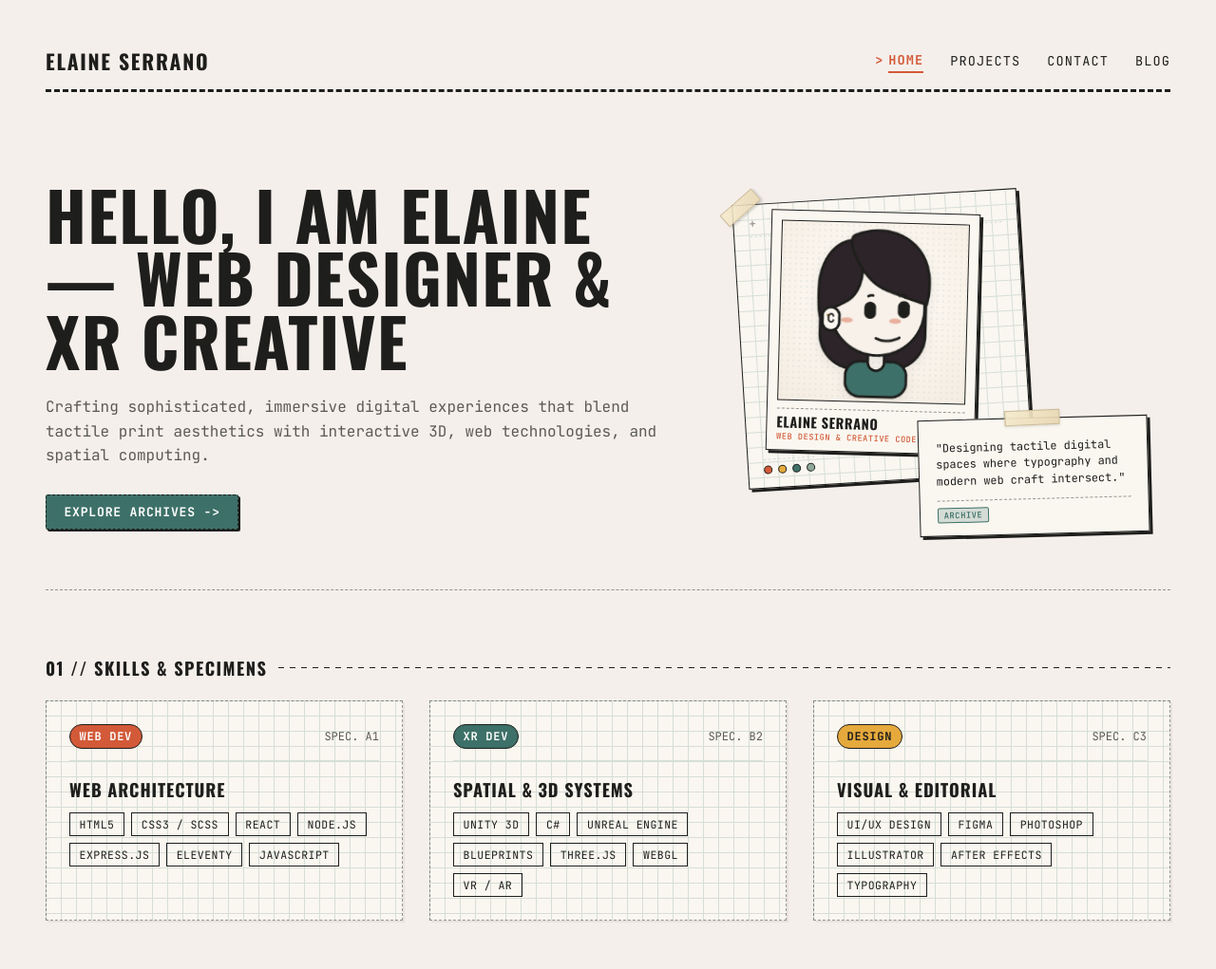
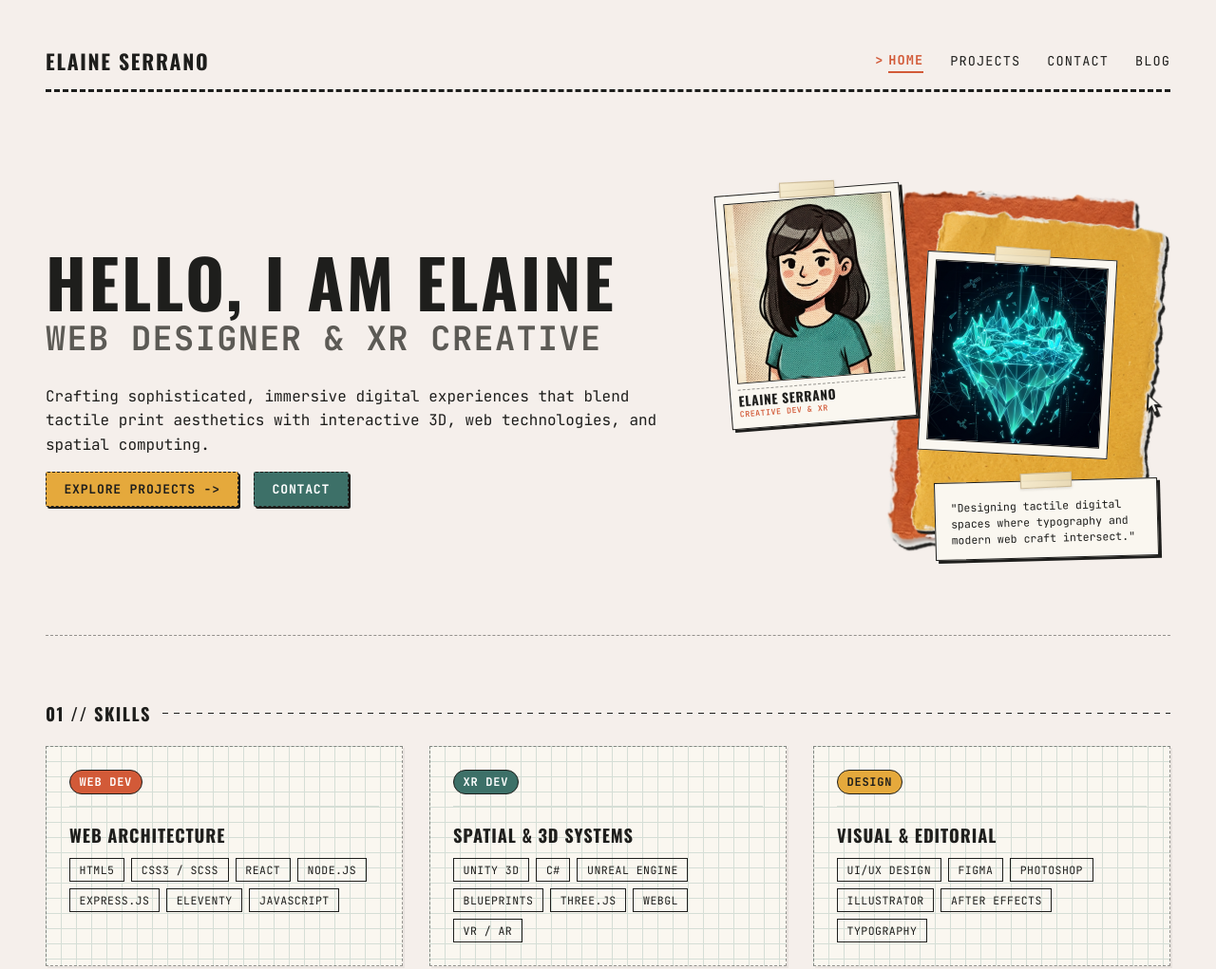
Before and after one commit to elaine2700/Portfolio, an Eleventy site: page src/index.njk in a window 1280 px wide. Shown: the top 1021 px of the page at 95% size. Built offline with nearby package versions, Linux system fonts and the light colour scheme; Eleventy itself is replaced by a stand-in of ours; files that its build step writes are made by us from their sources; a web font is replaced by a local one.

Commit message:
feat: redesign home section

```diff
--- a/src/assets/css/home.css
+++ b/src/assets/css/home.css
@@ -24,18 +24,21 @@
 .hero-title {
     font-size: clamp(3rem, 5.5vw, 4.75rem);
     line-height: 0.95;
-    margin-bottom: 1.5rem;
+    margin-bottom: 0.5rem;
     color: var(--color-ink-primary);
     font-weight: 700;
-    letter-spacing: 0.02em;
 }
 
 .hero-subtitle {
     font-family: var(--font-family-mono);
-    font-size: 1rem;
-    line-height: 1.6;
+    font-size: 2.2rem;
     color: var(--color-ink-muted);
     margin-bottom: 1.75rem;
+}
+
+.hero-paragraph {
+    font-family: var(--font-family-mono);
+    font-size: 1rem;
 }
 
 .hero-cta-group {
@@ -44,10 +47,10 @@
     flex-wrap: wrap;
 }
 
-/* HERO TACTILE COLLAGE */
+/* HERO TACTILE COLLAGE (Proposal 3: Digital Collage) */
 .hero-collage-side {
     position: relative;
-    min-height: 410px;
+    min-height: 460px;
     padding: 1rem 0;
     display: flex;
     align-items: center;
@@ -57,238 +60,157 @@
 .collage-container {
     position: relative;
     width: 100%;
-    max-width: 440px;
-    height: 380px;
+    max-width: 480px;
+    height: 420px;
 }
 
-/* Layer 1: Technical Drafting Graph Paper Sheet */
-.collage-graph-sheet {
+/* Layer 1: Realistic Torn Paper Assets (Terracotta Rust & Golden Ochre) */
+.collage-torn-paper {
     position: absolute;
-    top: 22px;
-    left: 8px;
-    width: 300px;
-    height: 300px;
-    border: 1.5px solid var(--color-ink-primary);
-    box-shadow: var(--shadow-retro);
-    transform: rotate(-3.5deg);
-    z-index: 1;
-    padding: 0.85rem 1rem;
-    box-sizing: border-box;
-    display: flex;
-    flex-direction: column;
-    justify-content: space-between;
-    transition: transform 0.25s ease;
+    display: block;
+    user-select: none;
+    pointer-events: none;
+    filter: drop-shadow(3px 3px 0 var(--color-ink-primary));
 }
 
-.collage-graph-sheet:hover {
-    transform: rotate(-2deg) translateY(-2px);
+.collage-torn-paper.paper-rust {
+    top: 12px;
+    right: 22px;
+    width: 285px;
+    height: auto;
+    max-height: 380px;
+    object-fit: contain;
+    transform: rotate(2deg);
+    z-index: 1;
 }
 
-.graph-sheet-header {
-    display: flex;
-    justify-content: space-between;
-    align-items: center;
-    border-bottom: 1px dashed var(--color-grid-lines);
-    padding-bottom: 0.4rem;
+.collage-torn-paper.paper-ochre {
+    top: 38px;
+    right: 8px;
+    width: 255px;
+    height: auto;
+    max-height: 350px;
+    object-fit: contain;
+    transform: rotate(5.5deg);
+    z-index: 1;
 }
 
-.graph-sheet-tag {
-    font-family: var(--font-family-mono);
-    font-size: 0.65rem;
-    letter-spacing: 0.1em;
-    color: var(--color-ink-muted);
-    font-weight: 500;
+/* Layer 2: Centerpiece Artwork Plate (Glowing Spatial Wireframe Floating Island) */
+.collage-artwork-plate {
+    position: absolute;
+    top: 80px;
+    right: 60px;
+    width: 200px;
+    transform: rotate(3deg);
+    z-index: 2;
+    transition: transform 0.25s ease, box-shadow 0.25s ease;
 }
 
-.graph-sheet-crosshair {
-    font-family: var(--font-family-mono);
-    font-size: 0.8rem;
-    color: var(--color-ink-faint);
-    line-height: 1;
+.collage-polaroid {
+    background-color: #FAF7F0;
+    border: 1.5px solid var(--color-ink-primary);
+    padding: 8px 8px 10px 8px;
 }
 
-.graph-sheet-swatches {
-    display: flex;
-    gap: 6px;
-    align-items: center;
-    padding-top: 0.4rem;
-    border-top: 1px dashed var(--color-grid-lines);
-    width: fit-content;
-}
-
-.swatch-dot {
-    width: 9px;
-    height: 9px;
-    border-radius: 50%;
-    border: 1px solid var(--color-ink-primary);
-    display: inline-block;
-}
-
-.swatch-terracotta { background-color: var(--color-primary); }
-.swatch-ochre { background-color: var(--color-accent-gold); }
-.swatch-teal { background-color: var(--color-accent-teal); }
-.swatch-sage { background-color: var(--color-accent-sage); }
-
-/* Layer 2: Vintage Postage Stamp */
-.collage-postage-stamp {
-    position: absolute;
-    top: 10px;
-    right: 24px;
-    width: 78px;
-    height: 94px;
-    background-color: #FAF7F0;
-    border: 2px dashed #C48E75;
-    box-shadow: 2px 2px 5px rgba(30, 30, 28, 0.15);
-    transform: rotate(6.5deg);
-    z-index: 4;
-    display: flex;
-    flex-direction: column;
-    align-items: center;
-    justify-content: space-between;
-    padding: 6px 5px;
-    box-sizing: border-box;
-    transition: transform 0.25s ease;
-}
-
-.collage-postage-stamp:hover {
-    transform: rotate(3deg) scale(1.04);
-}
-
-.collage-postage-stamp .stamp-inner {
-    border: 1px solid var(--color-primary);
-    width: 100%;
-    height: 60px;
-    background-color: var(--color-primary-light);
-    display: flex;
-    flex-direction: column;
-    align-items: center;
-    justify-content: center;
-    color: var(--color-primary);
-    box-sizing: border-box;
-}
-
-.stamp-top-text,
-.stamp-bottom-text {
-    font-family: var(--font-family-mono);
-    font-size: 0.5rem;
-    letter-spacing: 0.1em;
-    font-weight: 600;
-    line-height: 1;
-}
-
-.stamp-value {
-    font-family: var(--font-family-display);
-    font-size: 1.55rem;
-    line-height: 1;
-    font-weight: 700;
-    margin: 2px 0;
-}
-
-.collage-postage-stamp .stamp-waves {
-    width: 100%;
-    height: 14px;
-    background: repeating-radial-gradient(circle at 0 0, transparent 0, transparent 4px, var(--color-ink-faint) 4px, var(--color-ink-faint) 5px);
-    opacity: 0.65;
-}
-
-/* Layer 3: Minimal Retro Vector Avatar Specimen Card */
-.collage-portrait-card {
-    position: absolute;
-    top: 38px;
-    left: 38px;
-    width: 220px;
-    background-color: var(--color-surface-card);
-    border: 1.5px solid var(--color-ink-primary);
-    box-shadow: var(--shadow-retro);
-    padding: 10px 10px 8px 10px;
-    box-sizing: border-box;
-    transform: rotate(1.5deg);
-    z-index: 3;
-    transition: transform 0.2s ease, box-shadow 0.2s ease;
-}
-
-.collage-portrait-card:hover {
+.collage-polaroid:hover {
     transform: rotate(0deg) translate(-2px, -2px);
     box-shadow: var(--shadow-retro-hover);
 }
 
-.portrait-art-window {
-    position: relative;
+/* Layer 3: Polaroid Avatar Card with Vintage Newspaper Halftone Overlay (Upper-Left) */
+.collage-polaroid-card {
+    position: absolute;
+    top: 10px;
+    left: 10px;
+    width: 195px;
+    box-shadow: var(--shadow-retro);
+
+    box-sizing: border-box;
+    transform: rotate(-4.5deg);
+    z-index: 4;
+    transition: transform 0.25s ease, box-shadow 0.25s ease;
+}
+
+/* Top tape strip*/
+.tape-strip {
+    position: absolute;
+    background: linear-gradient(135deg,
+            rgba(246, 235, 206, 0.95) 0%,
+            rgba(230, 214, 175, 0.9) 100%);
+    border: 0.5px solid var(--color-tape-border);
+    box-shadow: 0 1px 3px rgba(30, 30, 28, 0.15);
+    z-index: 10;
+}
+
+.tape-polaroid-top {
+    top: -9px;
+    left: 50%;
+    transform: translateX(-50%) rotate(1.5deg);
+    width: 58px;
+    height: 16px;
+}
+
+.polaroid-photo-frame {
     width: 100%;
     height: 190px;
-    background: radial-gradient(circle at 50% 40%, #FFFDF8 0%, #F5ECE1 100%);
     border: 1px solid var(--color-ink-primary);
     overflow: hidden;
-    display: flex;
-    align-items: flex-end;
-    justify-content: center;
+    background-color: #E8E2D5;
 }
 
-.portrait-avatar-img {
-    width: 90%;
-    height: auto;
-    max-height: 185px;
-    object-fit: contain;
+.polaroid-img {
+    width: 100%;
+    height: 100%;
+    object-fit: cover;
     display: block;
-    margin: 0 auto;
-    filter: drop-shadow(0 4px 6px rgba(30, 30, 28, 0.08));
     transition: transform 0.25s ease;
 }
 
-.collage-portrait-card:hover .portrait-avatar-img {
-    transform: translateY(-2px) scale(1.02);
+.collage-polaroid-card:hover .polaroid-avatar-img {
+    transform: scale(1.03);
 }
 
-.portrait-halftone-overlay {
-    position: absolute;
-    inset: 0;
-    background-image: radial-gradient(var(--color-grid-lines) 1px, transparent 1px);
-    background-size: 6px 6px;
-    opacity: 0.45;
-    pointer-events: none;
-}
-
-.portrait-caption {
-    margin-top: 8px;
-    padding-top: 6px;
+.polaroid-caption {
+    margin-top: 6px;
+    padding-top: 4px;
     border-top: 1px dashed var(--color-border-dashed);
     display: flex;
     flex-direction: column;
     gap: 1px;
 }
 
-.portrait-name {
+.polaroid-name {
     font-family: var(--font-family-display);
-    font-size: 0.9rem;
+    font-size: 0.85rem;
     line-height: 1.1;
-    letter-spacing: 0.04em;
+    letter-spacing: 0.05em;
     color: var(--color-ink-primary);
     font-weight: 700;
 }
 
-.portrait-role {
+.polaroid-role {
     font-family: var(--font-family-mono);
-    font-size: 0.54rem;
+    font-size: 0.52rem;
     letter-spacing: 0.06em;
     color: var(--color-primary);
     text-transform: uppercase;
-    font-weight: 500;
+    font-weight: 600;
 }
 
-/* Layer 4: Taped Typewriter Note Card */
+/* Layer 4: Taped Typewriter Note Card (Lower-Right) */
 .collage-note-card {
     position: absolute;
-    bottom: 2px;
-    right: 2px;
-    width: 242px;
+    bottom: 20px;
+    right: 12px;
+    width: 235px;
     background-color: var(--color-surface-card);
     border: 1.5px solid var(--color-ink-primary);
-    padding: 1.05rem 1.1rem 0.8rem 1.1rem;
+    padding: 0.95rem 1rem 0.75rem 1rem;
     box-sizing: border-box;
     box-shadow: var(--shadow-retro);
     transform: rotate(-1.5deg);
     z-index: 5;
-    transition: transform 0.2s ease, box-shadow 0.2s ease;
+    transition: transform 0.25s ease, box-shadow 0.25s ease;
 }
 
 .collage-note-card:hover {
@@ -296,56 +218,52 @@
     box-shadow: var(--shadow-retro-hover);
 }
 
-.collage-note-tape {
-    position: absolute;
+.tape-note-top {
     top: -9px;
     left: 50%;
     transform: translateX(-50%) rotate(-1deg);
-    width: 58px;
+    width: 54px;
     height: 16px;
-    background: linear-gradient(
-        135deg,
-        rgba(246, 235, 206, 0.95) 0%,
-        rgba(230, 214, 175, 0.9) 100%
-    );
-    border: 0.5px solid var(--color-tape-border);
-    box-shadow: 0 1px 3px rgba(30, 30, 28, 0.15);
 }
 
 .note-quote {
     font-family: var(--font-family-mono);
-    font-size: 0.74rem;
-    line-height: 1.48;
+    font-size: 0.72rem;
+    line-height: 1.45;
     color: var(--color-ink-primary);
-    margin: 0.25rem 0 0 0;
+    margin: 0.2rem 0 0 0;
 }
 
 .note-footer {
     display: flex;
     justify-content: space-between;
     align-items: center;
-    margin-top: 0.65rem;
-    padding-top: 0.45rem;
+    margin-top: 0.6rem;
+    padding-top: 0.4rem;
     border-top: 1px dashed var(--color-border-dashed);
 }
 
-.note-ref {
-    font-family: var(--font-family-mono);
-    font-size: 0.62rem;
-    color: var(--color-ink-muted);
-    letter-spacing: 0.05em;
+/* Layer 5: Retro 8-bit Pixel Cursor */
+.collage-pixel-cursor {
+    position: absolute;
+    right: 0px;
+    top: 55%;
+    z-index: 6;
+    filter: drop-shadow(2px 2px 0 var(--color-ink-primary));
+    pointer-events: none;
+    animation: floatCursor 3.5s ease-in-out infinite;
 }
 
-.note-stamp-pill {
-    font-family: var(--font-family-mono);
-    font-size: 0.55rem;
-    font-weight: 600;
-    padding: 1px 6px;
-    background-color: var(--color-accent-teal-translucent);
-    color: var(--color-accent-teal);
-    border: 1px solid var(--color-accent-teal);
-    border-radius: 2px;
-    letter-spacing: 0.06em;
+@keyframes floatCursor {
+
+    0%,
+    100% {
+        transform: translateY(0px) rotate(0deg);
+    }
+
+    50% {
+        transform: translateY(-5px) rotate(3deg);
+    }
 }
 
 /* ==========================================================================
--- a/src/assets/data/blog-graph.json
+++ b/src/assets/data/blog-graph.json
@@ -1,7 +1,7 @@
 {
   "meta": {
     "version": "1.0.0",
-    "generatedAt": "2026-10-16T23:47:01.314Z",
+    "generatedAt": "2026-10-21T17:17:15.691Z",
     "rootPath": "/",
     "totalArticles": 5,
     "totalFolders": 3
--- a/src/index.njk
+++ b/src/index.njk
@@ -5,59 +5,66 @@ cssFiles: ["/assets/css/home.css"]
 ---
 <article class="home__page">
 
-    <!-- HERO SECTION (Tactile Collage & Editorial Boldness) -->
+    <!-- HERO SECTION (Digital Collage & Editorial Boldness) -->
     <header class="home_hero">
         <div class="hero-text-side">
-            <h1 class="hero-title">HELLO, I AM ELAINE — WEB DESIGNER &amp; XR CREATIVE</h1>
-            <p class="hero-subtitle">
+            <h1 class="hero-title">HELLO, I AM ELAINE</h1>
+            <h2 class="hero-subtitle">WEB DESIGNER &amp; XR CREATIVE</h2>
+            <p class="hero-paragraph">
                 Crafting sophisticated, immersive digital experiences that blend tactile print aesthetics with
                 interactive 3D, web technologies, and spatial computing.
             </p>
             <div class="hero-cta-group">
-                <a class="button ticket-btn teal" href="/projects/">EXPLORE ARCHIVES -&gt;</a>
+                <a class="button ticket-btn" href="/projects/">EXPLORE PROJECTS -&gt;</a>
+                <a class="button ticket-btn teal" href="#contact">CONTACT</a>
                 {# Hidden until resume page returns: <a class="button ticket-btn gold" href="/resume/">RESUME DOSSIER</a> #}
             </div>
         </div>
 
         <div class="hero-collage-side" aria-hidden="true">
             <div class="collage-container">
-                <!-- Layer 1: Technical Drafting Graph Paper Sheet with Masking Tape -->
-                <div class="collage-graph-sheet graph-paper">
-                    <div class="corner-tape-strip tape-tl"></div>
-                    <div class="graph-sheet-header">
-                        <span class="graph-sheet-crosshair">+</span>
-                    </div>
-                    <div class="graph-sheet-swatches" aria-hidden="true">
-                        <span class="swatch-dot swatch-terracotta" title="Terracotta"></span>
-                        <span class="swatch-dot swatch-ochre" title="Golden Ochre"></span>
-                        <span class="swatch-dot swatch-teal" title="Vintage Teal"></span>
-                        <span class="swatch-dot swatch-sage" title="Retro Sage"></span>
+                <!-- Layer 1: Realistic Torn Paper Assets (Terracotta Rust & Golden Ochre) -->
+                <img src="/assets/images/torn-paper-orange.png" alt="" class="collage-torn-paper paper-rust" aria-hidden="true" />
+                <img src="/assets/images/torn-paper-yellow.png" alt="" class="collage-torn-paper paper-ochre" aria-hidden="true" />
+
+                <!-- Layer 2: Centerpiece Artwork Plate (Glowing Spatial Wireframe Floating Island in Cyberspace) -->
+                <div class="collage-polaroid collage-artwork-plate">
+                    <div class="tape-strip tape-polaroid-top"></div>
+                    <div class="polaroid-photo-frame">
+                        <img src="/assets/images/wireframe-island-cyberspace.jpg"
+                            alt="Complete 3D wireframe floating island in cyberspace with glowing cyan nodes and spatial XYZ coordinates"
+                            class="polaroid-img" />
                     </div>
                 </div>
 
-                <!-- Layer 3: Minimal Retro Vector Avatar Specimen Card -->
-                <div class="collage-portrait-card">
-                    <div class="portrait-art-window">
-                        <div class="portrait-halftone-overlay"></div>
-                        <img src="/assets/images/elaine-avatar-retro.png"
-                             alt="Elaine Serrano - Minimal Retro Vector Avatar"
-                             class="portrait-avatar-img" />
+                <!-- Layer 3: Polaroid Avatar Card with Vintage Newspaper Halftone Overlay (Upper-Left) -->
+                <div class="collage-polaroid collage-polaroid-card">
+                    <div class="tape-strip tape-polaroid-top"></div>
+                    <div class="polaroid-photo-frame">
+                        <img src="/assets/images/elaine-avatar-newspaper.jpg"
+                             alt="Elaine Serrano - Illustrated Avatar with Newspaper Halftone Effect"
+                             class="polaroid-img" />
                     </div>
-                    <div class="portrait-caption">
-                        <span class="portrait-name">ELAINE SERRANO</span>
-                        <span class="portrait-role">WEB DESIGN &amp; CREATIVE CODE</span>
+                    <div class="polaroid-caption">
+                        <span class="polaroid-name">ELAINE SERRANO</span>
+                        <span class="polaroid-role">CREATIVE DEV &amp; XR</span>
                     </div>
                 </div>
 
-                <!-- Layer 4: Taped Typewriter Note Card -->
+                <!-- Layer 4: Taped Typewriter Note Card (Lower-Right) -->
                 <div class="collage-note-card">
-                    <div class="collage-note-tape"></div>
+                    <div class="tape-strip tape-note-top"></div>
                     <p class="note-quote">
                         "Designing tactile digital spaces where typography and modern web craft intersect."
                     </p>
-                    <div class="note-footer">
-                        <span class="note-stamp-pill">ARCHIVE</span>
-                    </div>
+                </div>
+
+                <!-- Layer 5: Retro 8-bit Pixel Cursor -->
+                <div class="collage-pixel-cursor" aria-hidden="true">
+                    <svg width="24" height="24" viewBox="0 0 24 24" fill="none" xmlns="http://www.w3.org/2000/svg">
+                        <path d="M0 0V19L5 14L9 23L13 21L9 12L15 12L0 0Z" fill="#1E1E1C"/>
+                        <path d="M2 3V15.5L5.5 12L8.5 19L10.5 18L7.5 11H12L2 3Z" fill="#FAF7F0"/>
+                    </svg>
                 </div>
             </div>
         </div>
@@ -65,14 +72,13 @@ cssFiles: ["/assets/css/home.css"]
 
     <!-- SECTION 01: SKILLS & SPECIMENS -->
     <section class="skills-section">
-        <h2 class="section-tag">01 // SKILLS &amp; SPECIMENS</h2>
+        <h2 class="section-tag">01 // SKILLS</h2>
 
         <div class="skills-specimens-grid">
             <!-- 01 Web Development -->
             <div class="skills-specimen-card graph-paper">
                 <div class="specimen-header">
                     <span class="tag pill">WEB DEV</span>
-                    <span class="specimen-num">SPEC. A1</span>
                 </div>
                 <h3 class="specimen-title">WEB ARCHITECTURE</h3>
                 <div class="tag-group">
@@ -90,7 +96,6 @@ cssFiles: ["/assets/css/home.css"]
             <div class="skills-specimen-card graph-paper">
                 <div class="specimen-header">
                     <span class="tag pill teal">XR DEV</span>
-                    <span class="specimen-num">SPEC. B2</span>
                 </div>
                 <h3 class="specimen-title">SPATIAL &amp; 3D SYSTEMS</h3>
                 <div class="tag-group">
@@ -108,7 +113,6 @@ cssFiles: ["/assets/css/home.css"]
             <div class="skills-specimen-card graph-paper">
                 <div class="specimen-header">
                     <span class="tag pill gold">DESIGN</span>
-                    <span class="specimen-num">SPEC. C3</span>
                 </div>
                 <h3 class="specimen-title">VISUAL &amp; EDITORIAL</h3>
                 <div class="tag-group">
@@ -135,9 +139,7 @@ cssFiles: ["/assets/css/home.css"]
                 <div class="card-header">
                     <span>ARCHIVE #0{{ project.id + 1 }}</span>
                     {% if project.projectType %}
-                    <span
-                        class="pill {% if project.projectType == 'VR-AR' %}teal{% elif project.projectType == 'Tool' %}gold{% endif %}"
-                        style="font-size: 0.65rem; padding: 0.15rem 0.5rem;">
+                    <span class="tag pill {{ project.projectType | projectColor }}">
                         {{ project.projectType }}
                     </span>
                     {% endif %}
```
Also changed, not shown: DESIGN.md (+7 -6 lines), Todo-deletelater.md (+8 -1 lines), src/assets/css/system/borders.css (+6 -10 lines), src/assets/images/collage-botanical-island.jpg (added), src/assets/images/elaine-avatar-newspaper-square.jpg (added), src/assets/images/elaine-avatar-newspaper.jpg (added), src/assets/images/torn-paper-orange.png (added), src/assets/images/torn-paper-yellow.png (added), src/assets/images/wireframe-island-cyberspace.jpg (added).
